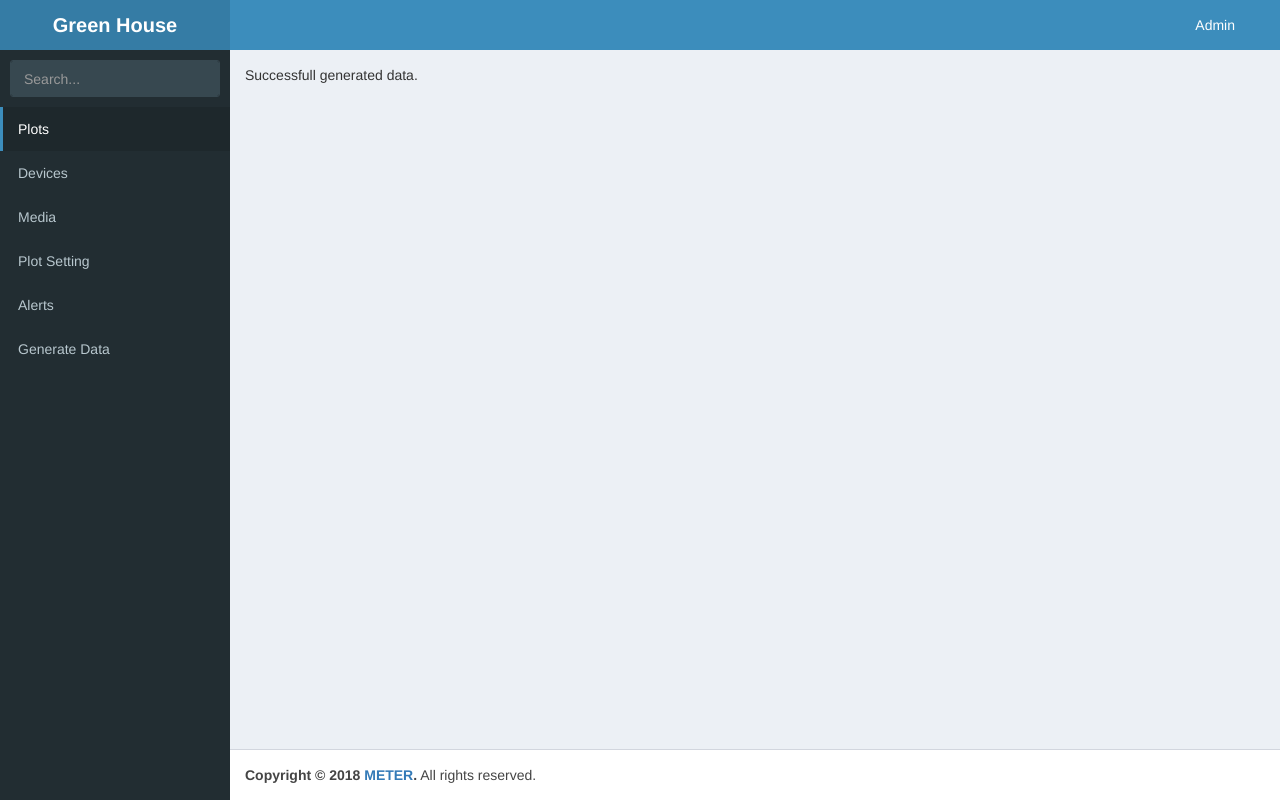
After one commit to sateeshkadiyala/exercise-meter, a Django app: page /ghm/newdata in a window 1280 px wide. The commit adds this page. Run offline with Django 3.2, Linux system fonts and the light colour scheme; data comes from the database, SQL or seed files in the repository; both versions use the stored data as it was after the commit; some libraries are stand-ins or nearby versions.

Commit message:
fully functional app

```diff
--- a/green_house_management/templates/green_house_management/base.html
+++ b/green_house_management/templates/green_house_management/base.html
@@ -72,6 +72,7 @@
               <li><a href="{% url 'media_list' %}"><i class="fa fa-link"></i> <span>Media</span></a></li>
               <li><a href="{% url 'plot_setting_list' %}"><i class="fa fa-link"></i> <span>Plot Setting</span></a></li>
               <li><a href="{% url 'alert_list' %}"><i class="fa fa-link"></i> <span>Alerts</span></a></li>
+              <li><a href="{% url 'generate_new_data' %}"><i class="fa fa-link"></i> <span>Generate Data</span></a></li>
             </ul>
             <!-- /.sidebar-menu -->
           </section>
--- /dev/null
+++ b/green_house_management/templates/green_house_management/data.html
@@ -0,0 +1,6 @@
+
+{% extends "green_house_management/base.html" %}
+
+{% block content %}
+    Successfull generated data.
+{% endblock %}
--- a/green_house_management/templates/green_house_management/plot_setting/plot_setting_list.html
+++ b/green_house_management/templates/green_house_management/plot_setting/plot_setting_list.html
@@ -20,6 +20,4 @@
 
 <a href="{% url 'plot_setting_new' %}">New Plot Settting</a>
 
-<a href="{% url 'generate_new_Data' %}">populate data</a>
-
 {% endblock %}
--- a/green_house_management/urls.py
+++ b/green_house_management/urls.py
@@ -1,6 +1,6 @@
 from django.urls import path
 from django.conf.urls import url
-from .views import plot_views, device_views, media_views, plot_setting_views, alert_views
+from .views import plot_views, device_views, media_views, plot_setting_views, alert_views, generate_new_data
 
 urlpatterns = [
     # plot routes
@@ -26,7 +26,7 @@ urlpatterns = [
     url(r'^plot_setting/new$', plot_setting_views.plot_setting_new, name='plot_setting_new'),
     url(r'^plot_setting/edit/(?P<pk>\d+)$', plot_setting_views.plot_setting_edit, name='plot_setting_edit'),
     url(r'^plot_setting/delete/(?P<pk>\d+)$', plot_setting_views.PlotSettingDelete.as_view(), name='plot_setting_delete'),
-    url(r'^plot_setting/newdata$', plot_setting_views.generate_new_data, name='generate_new_data'),
 
     url(r'^alerts/list$', alert_views.AlertList.as_view(), name='alert_list'),
+    url(r'^newdata$', generate_new_data.generate_new_data, name='generate_new_data'),
 ]
--- /dev/null
+++ b/green_house_management/views/generate_new_data.py
@@ -0,0 +1,10 @@
+from ..generate_data import *
+from django.http import Http404, HttpResponse
+from django.shortcuts import render, get_object_or_404
+
+
+def generate_new_data(request):
+
+    populate_data()
+
+    return render(request, 'green_house_management/data.html')
```
Also changed, not shown: green_house_management/templates/green_house_management/media.html (deleted, +0 -16 lines), green_house_management/views/plot_setting_views.py (+0 -8 lines), db.sqlite3.
